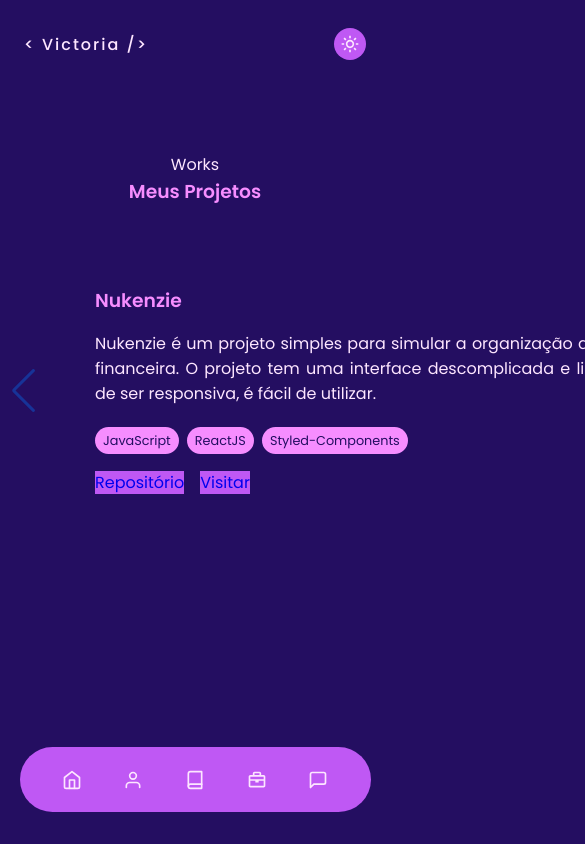
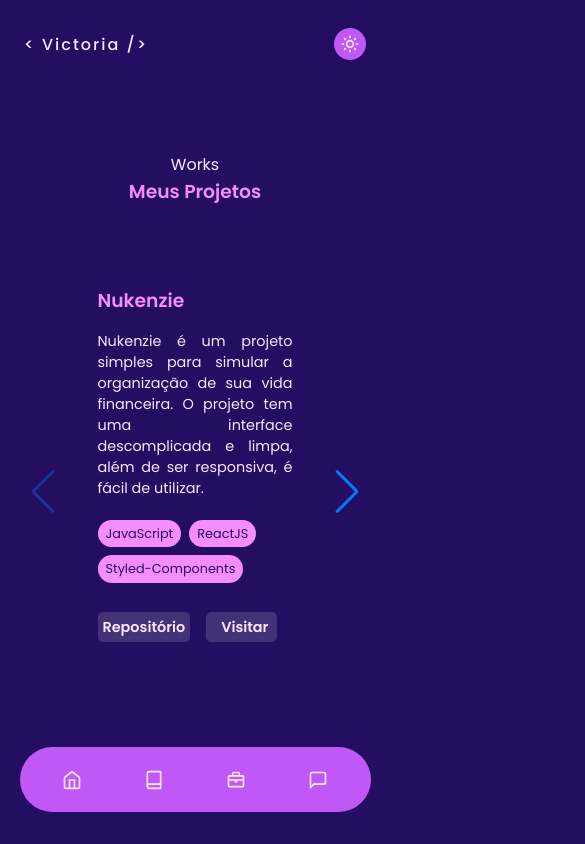
Before and after one commit to victoriavianx/portfolio, a React (Create React App) app: page /projetos in a window 390 px wide. Shown: the top 844 px of the page, 585 px wide, since content can reach past the window. Built offline with nearby package versions, Linux system fonts and the light colour scheme.

Commit message:
feat: swiper changes, mobile first projects page, add contact page

```diff
--- a/src/components/Menu/menu.jsx
+++ b/src/components/Menu/menu.jsx
@@ -2,22 +2,22 @@ import { FiHome, FiUser, FiBook, FiMessageSquare } from "react-icons/fi";
 import { BiBriefcase } from "react-icons/bi";
 import { Container } from "./styles";
 import { Link } from "react-router-dom";
-import { HashLink } from "react-router-hash-link";
+//import { HashLink } from "react-router-hash-link";
 
 const Menu = () => {
   return (
     <Container>
       <ul>
         <li>
-          <a href="/">
+          <Link to={"/"}>
             <FiHome />
-          </a>
+          </Link>
         </li>
-        <li>
+        {/* <li>
           <HashLink to={"#sobre"}>
             <FiUser />
           </HashLink>
-        </li>
+        </li> */}
         <li>
           <Link to={"skills"}>
             <FiBook />
--- a/src/components/Menu/styles.js
+++ b/src/components/Menu/styles.js
@@ -41,12 +41,12 @@ export const Container = styled.div`
     top: 15rem;
     right: 1rem;
     width: 50px;
-    height: 450px;
+    height: 400px;
     margin: 0 0.5rem 0 0;
 
     ul {
       width: 5rem;
-      height: 400px;
+      height: 350px;
       padding-right: 5rem;
       flex-direction: column;
     }
--- a/src/pages/About/styles.js
+++ b/src/pages/About/styles.js
@@ -59,7 +59,11 @@ export const TextField = styled.div`
 `;
 
 export const Text = styled.p`
-  font-size: 1rem;
+  font-size: 0.95rem;
   text-align: justify;
   margin: 0.5rem;
+
+  @media (min-width: 426px) {
+    font-size: 1rem;
+  }
 `;
--- /dev/null
+++ b/src/pages/Contact/contact.jsx
@@ -0,0 +1,20 @@
+import { ConstructIcon, Container } from "./styles";
+import { IoMdConstruct } from "react-icons/io";
+
+const Contact = () => {
+  return (
+    <Container>
+      <div>
+        <h1>Em breve</h1>
+        <ConstructIcon>
+          <IoMdConstruct />
+          <IoMdConstruct />
+          <IoMdConstruct />
+        </ConstructIcon>
+        <h3>Página em construção</h3>
+      </div>
+    </Container>
+  );
+};
+
+export default Contact;
--- /dev/null
+++ b/src/pages/Contact/styles.js
@@ -0,0 +1,29 @@
+import styled from "styled-components";
+
+export const Container = styled.section`
+  width: 100%;
+  height: 85vh;
+  display: flex;
+  justify-content: center;
+  margin-top: 5rem;
+
+  div {
+    h1 {
+      font-size: 1rem;
+    }
+
+    h3 {
+      font-size: 1.5rem;
+    }
+  }
+`;
+
+export const ConstructIcon = styled.div`
+  display: flex;
+  flex-direction: row;
+
+  svg {
+    margin: 0 0.5rem 0 0;
+    font-size: 1.5rem;
+  }
+`;
--- a/src/pages/Projects/projects.jsx
+++ b/src/pages/Projects/projects.jsx
@@ -1,10 +1,12 @@
-import { BoxTechs, Container, Content, Link } from "./styles";
+import { BoxLink, BoxTechs, Container, Content, Link } from "./styles";
 import { Swiper, SwiperSlide } from "swiper/react";
 import { Navigation } from "swiper";
 import "swiper/css";
 import "swiper/css/navigation";
+import "./styles.css";
 import { useContext } from "react";
 import { DataContext } from "../../providers/Data/data";
+import { BsBoxArrowUpRight } from "react-icons/bs";
 
 const Projects = () => {
   const { database } = useContext(DataContext);
@@ -17,7 +19,8 @@ const Projects = () => {
       <Swiper
         navigation={true}
         modules={[Navigation]}
-        style={{ maxWidth: "768px", marginTop: "5rem" }}
+        // style={{ maxWidth: "768px", marginTop: "5rem" }}
+        className="swiperContainer"
       >
         {projects.map((projeto, index) => (
           <SwiperSlide key={index}>
@@ -29,14 +32,15 @@ const Projects = () => {
                   <li key={index}>{tech}</li>
                 ))}
               </BoxTechs>
-              <div>
+              <BoxLink>
                 <Link href={projeto.github} target="_blank">
                   Repositório
                 </Link>
-                <Link href={projeto.application} target="_blank">
+                <Link href={projeto.application} target="_blank" Visit>
                   Visitar
+                  <BsBoxArrowUpRight />
                 </Link>
-              </div>
+              </BoxLink>
             </Content>
           </SwiperSlide>
         ))}
--- a/src/pages/Projects/styles.css
+++ b/src/pages/Projects/styles.css
@@ -1,4 +1,17 @@
 .swiperContainer {
-  max-width: 768px;
+  width: 90vw;
+  max-width: 558px;
   margin-top: 5rem;
 }
+
+@media (min-width: 878px) {
+  .swiperContainer {
+    max-width: 648px;
+  }
+}
+
+@media (min-width: 1024px) {
+  .swiperContainer {
+    max-width: 698px;
+  }
+}
--- a/src/pages/Projects/styles.js
+++ b/src/pages/Projects/styles.js
@@ -2,12 +2,16 @@ import styled from "styled-components";
 
 export const Container = styled.section`
   width: 100%;
-  height: 78vh;
+  height: 73vh;
   display: flex;
   align-items: center;
   flex-direction: column;
   margin-top: 4rem;
   max-width: 768px;
+
+  @media (min-width: 1024px) {
+    height: 78vh;
+  }
 `;
 
 export const Content = styled.article`
@@ -15,26 +19,34 @@ export const Content = styled.article`
   justify-content: center;
   flex-direction: column;
   margin: auto;
-  width: 100%;
-  max-width: 578px;
+  width: 50vw;
+  max-width: 538px;
 
   h1 {
     margin-bottom: 1rem;
   }
 
   p {
+    font-size: 0.9rem;
     text-align: justify;
     margin-bottom: 0.3rem;
+  }
+
+  @media (min-width: 878px) {
+    p {
+      font-size: 1.1rem;
+    }
   }
 `;
 
 export const BoxTechs = styled.ul`
   display: flex;
   margin: 1rem 0;
+  flex-wrap: wrap;
 
   li {
     font-size: 0.8rem;
-    margin: 0 0.5rem 0 0;
+    margin: 0 0.5rem 0.5rem 0;
     padding: 0.3rem 0.5rem;
     border-radius: 50px;
     color: var(--font-dark-color);
@@ -42,7 +54,52 @@ export const BoxTechs = styled.ul`
   }
 `;
 
+export const BoxLink = styled.div`
+  display: flex;
+  justify-content: flex-start;
+  align-items: center;
+  height: 40px;
+`;
+
 export const Link = styled.a`
-  margin: 1rem 1rem 0 0;
-  background-color: var(--hover-color);
+  width: 100px;
+  font-size: 0.9rem;
+  font-weight: var(--font-semibold);
+  height: 30px;
+  margin: 0 1rem 0 0;
+  padding: ${(props) => (props.Visit ? "5px 5px 5px 5px" : "5px 5px")};
+  border-radius: 5px;
+  //background-color: var(--hover-color);
+  color: var(--font-light-mode);
+  background-color: rgba(255, 255, 255, 0.15);
+  backdrop-filter: blur(5px);
+  transition: 0.4s;
+
+  :hover {
+    background-color: var(--hover-color);
+  }
+
+  svg {
+    display: none;
+  }
+
+  @media (min-width: 375px) {
+    padding: ${(props) => (props.Visit ? "5px 5px 5px 15px" : "5px 5px")};
+  }
+
+  @media (min-width: 425px) {
+    svg {
+      display: unset;
+      margin-left: 5px;
+    }
+  }
+
+  @media (min-width: 578px) {
+    padding: ${(props) => (props.Visit ? "5px 5px 5px 15px" : "5px 10px")};
+    transition: transform 0.4s;
+
+    :hover {
+      transform: scale(1.1);
+    }
+  }
 `;
--- a/src/routes/index.jsx
+++ b/src/routes/index.jsx
@@ -5,6 +5,7 @@ import Home from "../pages/Home/home";
 import Skills from "../pages/Skills/skills";
 import Footer from "../components/Footer/footer";
 import Projects from "../pages/Projects/projects";
+import Contact from "../pages/Contact/contact";
 
 const Router = () => {
   return (
@@ -20,6 +21,9 @@ const Router = () => {
         <Route exact path={"/projetos"}>
           <Projects />
         </Route>
+        <Route exact path={"/contato"}>
+          <Contact />
+        </Route>
       </Switch>
       <Footer />
     </Container>
```
